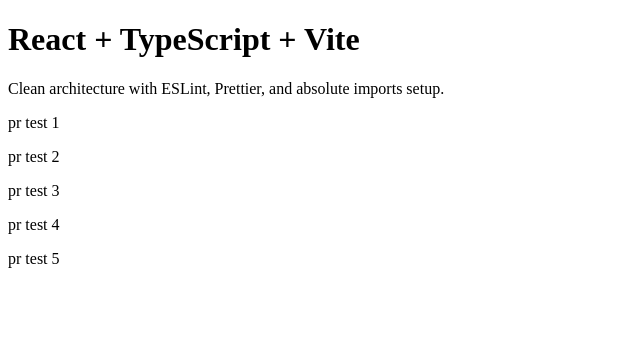
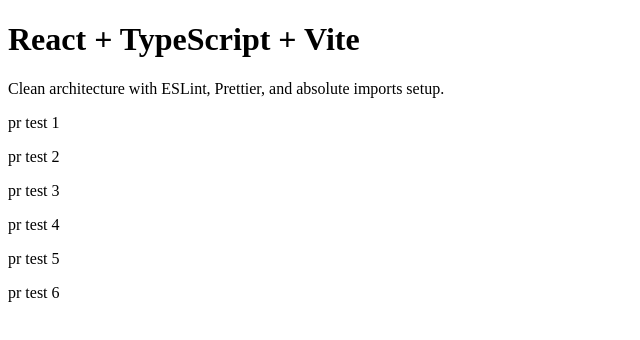
Before and after one commit to kimjinseok1996/git-pr-test, a React (Vite) app: page / in a window 1280 px wide. Shown: the top 340 px of the page, without its empty margins (0-640 px from the left). Built offline with nearby package versions, Linux system fonts and the light colour scheme.

Commit message:
refactor: refactor code (+1 lines)

```diff
--- a/src/App.tsx
+++ b/src/App.tsx
@@ -12,6 +12,7 @@
       <p>pr test 3</p>
       <p>pr test 4</p>
       <p>pr test 5</p>
+      <p>pr test 6</p>
     </div>
   );
 };
```
